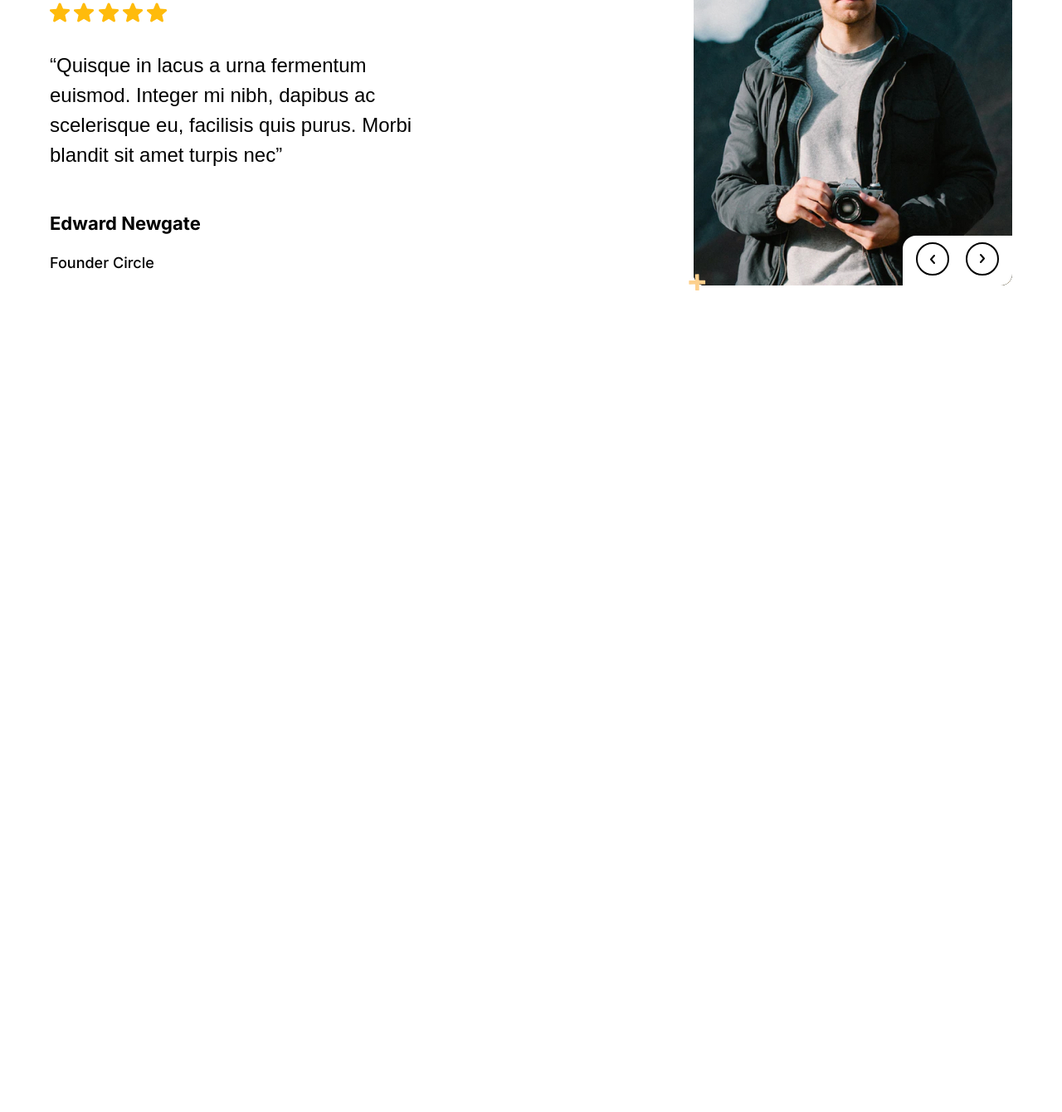
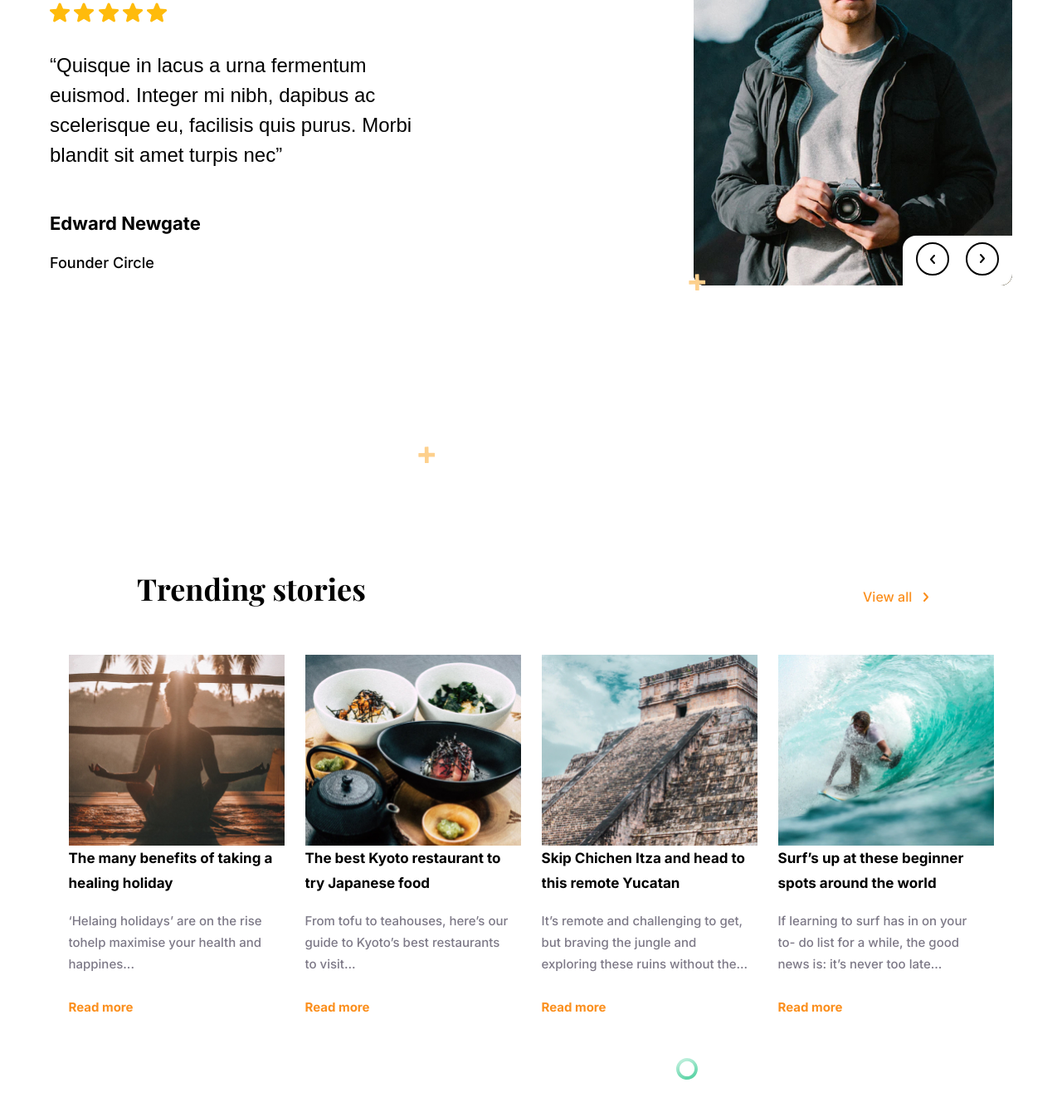
Before and after one commit to LysiukOleksandr/Travel-Tours-landing-page, a website: page app/index.html in a window 1280 px wide. Shown: the part 3847-5187 px from the top of the page at 83% size. Before the commit the page ends 4291 px from the top, so only its background shows below. Drawn offline with nearby package versions, Linux system fonts and the light colour scheme.

Commit message:
responsive trending section

```diff
--- a/app/index.html
+++ b/app/index.html
@@ -201,6 +201,62 @@
     </div>
   </section>
 
+  <section class="stories">
+    <div class="container">
+      <div class="stories__wrapper">
+        <h2 class="stories__title title">Trending stories</h2>
+        <div class="stories__content">
+          <span href="" class="stories__view-all">View all <svg width="6" height="11" viewBox="0 0 6 11" fill="none" xmlns="http://www.w3.org/2000/svg">
+            <path d="M1 1L5 5.5L1 10" stroke="#FB8F1D" stroke-width="2" stroke-linecap="round" stroke-linejoin="round"/>
+            </svg>
+            </span>
+          <div class="stories__item">
+            <div class="stories__img">
+              <img src="./img/trending-1.jpg" alt="trending-1">
+            </div>
+            <h5 class="stories__item-title">The many benefits of
+              taking a healing holiday</h5>
+            <p class="stories__description">‘Helaing holidays’ are on the rise
+              tohelp maximise your health and happines...</p>
+            <a href="" class="stories__read-more">Read more</a>
+          </div>
+          <div class="stories__item">
+            <div class="stories__img">
+              <img src="./img/trending-2.jpg" alt="trending-2">
+            </div>
+            <h5 class="stories__item-title">The best Kyoto restaurant
+              to try Japanese food</h5>
+            <p class="stories__description">From tofu to teahouses, here’s our guide to Kyoto’s best restaurants
+              to visit...</p>
+            <a href="" class="stories__read-more">Read more</a>
+          </div>
+          <div class="stories__item">
+            <div class="stories__img">
+              <img src="./img/trending-3.jpg" alt="trending-3">
+            </div>
+            <h5 class="stories__item-title">Skip Chichen Itza and head
+              to this remote Yucatan</h5>
+            <p class="stories__description">It’s remote and challenging to get,
+              but braving the jungle and exploring
+              these ruins without the...</p>
+            <a href="" class="stories__read-more">Read more</a>
+          </div>
+          <div class="stories__item">
+            <div class="stories__img">
+              <img src="./img/trending-4.jpg" alt="trending-4">
+            </div>
+            <h5 class="stories__item-title">Surf’s up at these beginner
+              spots around the world</h5>
+            <p class="stories__description">If learning to surf has in on your to-
+              do list for a while, the good news
+              is: it’s never too late...</p>
+            <a class="stories__read-more" href="#">Read more</a>
+          </div>
+        </div>
+      </div>
+    </div>
+  </section>
+
   <script src="js/main.js"></script>
 </body>
 </html>
--- a/app/scss/style.scss
+++ b/app/scss/style.scss
@@ -716,6 +716,113 @@ select {
   }
 }
 
+// testimonials
+
+.stories {
+  &__wrapper {
+    padding: 240px 60px 100px 60px;
+    background: url('../img/cross.svg') no-repeat 40% 10%,
+      url('../img/circle.svg') no-repeat 65% 90%;
+    @media screen and(max-width:768px) {
+      padding-top: 150px;
+      background: url('../img/cross.svg') no-repeat 40% 5%,
+        url('../img/circle.svg') no-repeat 65% 95%;
+    }
+    @media screen and(max-width:500px) {
+      padding: 150px 10px 100px 10px;
+    }
+    @media screen and(max-width:340px) {
+      padding-top: 50px;
+    }
+  }
+  &__title {
+    margin-left: 105px;
+    @media screen and(max-width:768px) {
+      margin-left: 50px;
+    }
+    @media screen and(max-width:500px) {
+      margin: 0;
+    }
+  }
+  &__content {
+    margin-top: 56px;
+    position: relative;
+    max-width: 1200px;
+    margin: 55px auto 0 auto;
+    display: grid;
+    grid-template-columns: repeat(auto-fit, minmax(200px, 260px));
+    justify-content: center;
+    column-gap: 25px;
+    row-gap: 25px;
+    margin-bottom: 40px;
+    @media screen and(max-width:1240px) {
+      max-width: 800px;
+    }
+  }
+
+  &__view-all {
+    position: absolute;
+    min-width: 80px;
+    top: -80px;
+    right: 100px;
+    color: $orange;
+    cursor: pointer;
+    svg {
+      margin-left: 10px;
+    }
+    &:hover {
+      svg {
+        animation: view-arrow 1s linear infinite;
+      }
+    }
+    @media screen and(max-width:1240px) {
+      right: 140px;
+    }
+    @media screen and(max-width:800px) {
+      top: -40px;
+    }
+    @media screen and(max-width:340px) {
+      right: 60px;
+    }
+  }
+  &__item {
+    overflow: hidden;
+    display: grid;
+    grid-auto-flow: row;
+    grid-template: auto 1fr 1fr 1fr / 1fr;
+    &-title {
+      font-size: 17px;
+      line-height: 30px;
+      font-weight: 700;
+      padding-right: 10px;
+    }
+  }
+  &__img {
+    max-width: 260px;
+    height: 230px;
+    overflow: hidden;
+    img {
+      width: 100%;
+      height: auto;
+      object-fit: cover;
+    }
+  }
+  &__description {
+    padding-right: 10px;
+    font-size: 15px;
+    line-height: 26px;
+    color: #7d7987;
+  }
+  &__read-more {
+    justify-self: start;
+    align-self: center;
+    font-size: 15px;
+    font-weight: 600;
+    line-height: 28px;
+    color: $orange;
+  }
+}
+
 @keyframes view-arrow {
   0% {
     transform: translateX(0);
```
Also changed, not shown: app/css/style.min.css.
